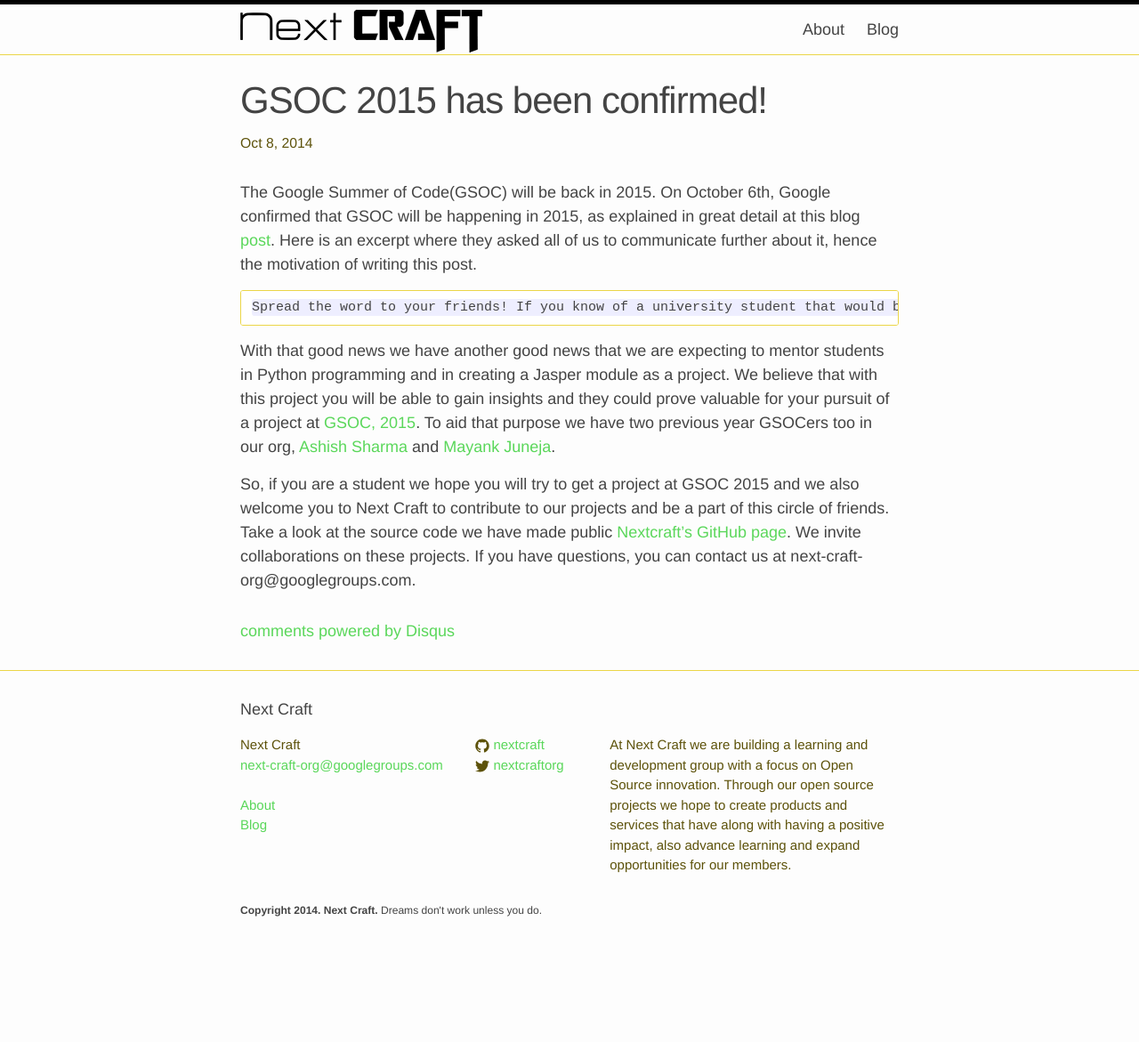
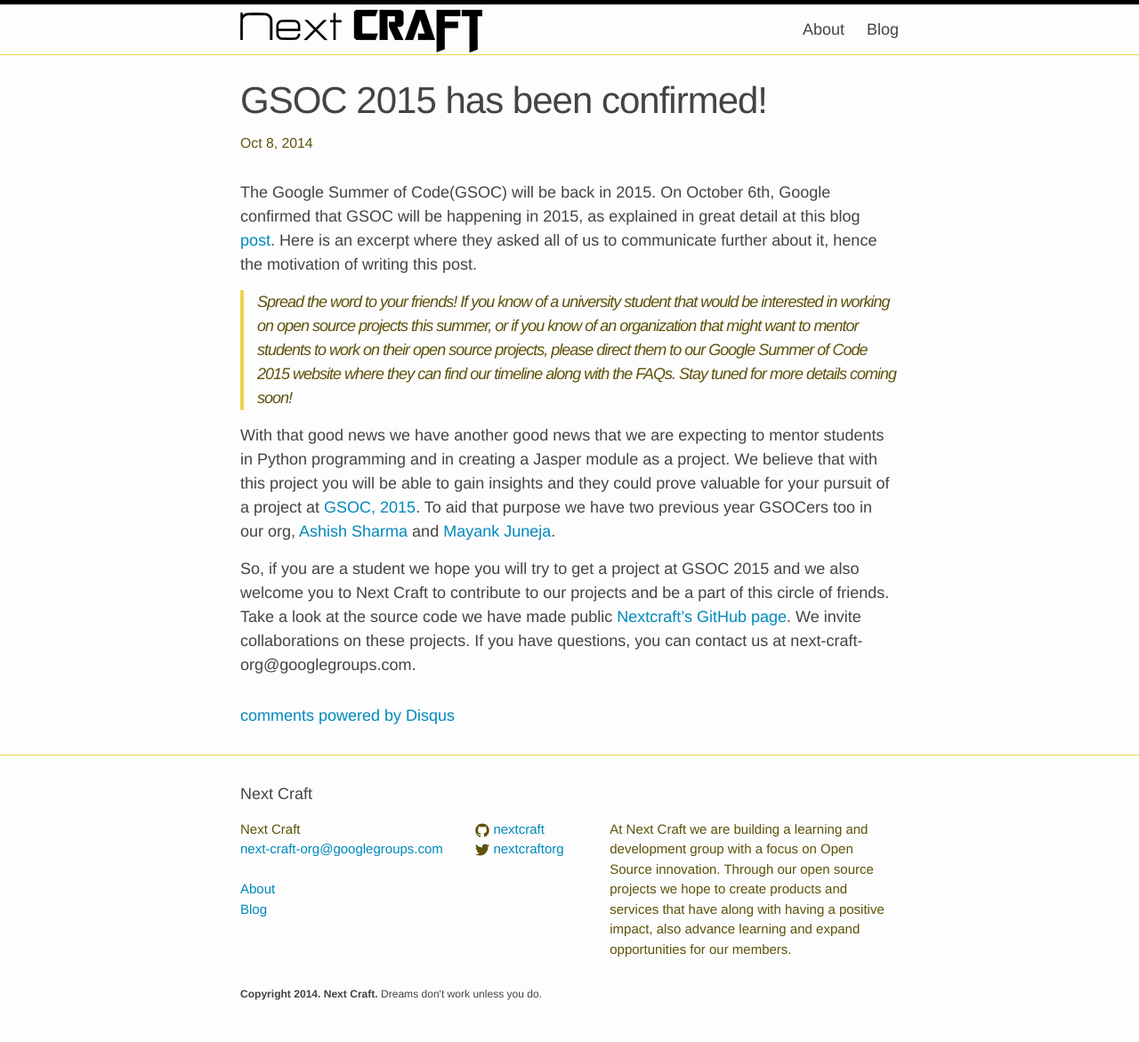
Before and after one commit to nextcraft/nextcraft.github.io, a Jekyll site: the page built from _posts/2014-10-08-gsoc-2015-confirmed.markdown, in a window 1280 px wide. Shown: the whole page at 89% size. Built offline with Jekyll 4.4.1, drawn with Linux system fonts in a browser that asks for light colours; comment, search, counter and statistics services are not loaded; before the commit the page ends 1077 px from its top, so only the background shows below that.

Commit message:
Post updates. Also try a color that does not hurt eyes.

````diff
--- a/_posts/2014-09-30-jmp-student-program.markdown
+++ b/_posts/2014-09-30-jmp-student-program.markdown
@@ -13,7 +13,7 @@
 
 In addition to working on these ideas by ourselves, we are hoping to involve students into this effort. Students who are still pursuing their courses in CS/IT fields can bring a fresh bout of creativity to our efforts. So, in order to get them, involved we have this student program. Here is the facebook post announcing the start of our program.
 
-![POSTER](/images/jmp-poster.png "JMP Student Program Poster")
+![POSTER](/images/jmp-poster.PNG "JMP Student Program Poster")
 
 > We are happy to announce the start of our student program in project Jasper Modules Pack (JMP). In this program we are collaborating with students interested in ubiquitous and pervasive computing (see http://en.wikipedia.org/wiki/Ubiquitous_computing) to develop modules for Jasper Project. The modules will be developed by students, in collaboration with a mentor and fellow students.
 >
--- a/_posts/2014-10-08-gsoc-2015-confirmed.markdown
+++ b/_posts/2014-10-08-gsoc-2015-confirmed.markdown
@@ -6,9 +6,13 @@
 ---
 
 The Google Summer of Code(GSOC) will be back in 2015. On October 6th, Google confirmed that GSOC will be happening in 2015, as explained in great detail at this blog [post][googleblog]. Here is an excerpt where they asked all of us to communicate further about it, hence the motivation of writing this post.
-```
-Spread the word to your friends! If you know of a university student that would be interested in working on open source projects this summer, or if you know of an organization that might want to mentor students to work on their open source projects, please direct them to our Google Summer of Code 2015 website where they can find our timeline along with the FAQs. Stay tuned for more details coming soon!
-```
+
+> Spread the word to your friends! If you know of a university student that would be
+> interested in working on open source projects this summer, or if you know of
+> an organization that might want to mentor students to work on their open source projects,
+> please direct them to our Google Summer of Code 2015 website where they can find
+> our timeline along with the FAQs. Stay tuned for more details coming soon!
+
 
 With that good news we have another good news that we are expecting to mentor students in Python programming and in creating a Jasper module as a project. We believe that with this project you will be able to gain insights and they could prove valuable for your pursuit of a project at [GSOC, 2015][gsoc]. To aid that purpose we have two previous year GSOCers too in our org, [Ashish Sharma][kartaa] and [Mayank Juneja][mayankjuneja].
 
--- a/css/main.scss
+++ b/css/main.scss
@@ -15,7 +15,7 @@
 
 $text-color:       #444;
 $background-color: #fdfdfd;
-$brand-color:      #5ad75a;
+$brand-color:      #0088bb;
 
 $grey-color:       #5D520A;
 $grey-color-light: lighten($grey-color, 40%);
````
